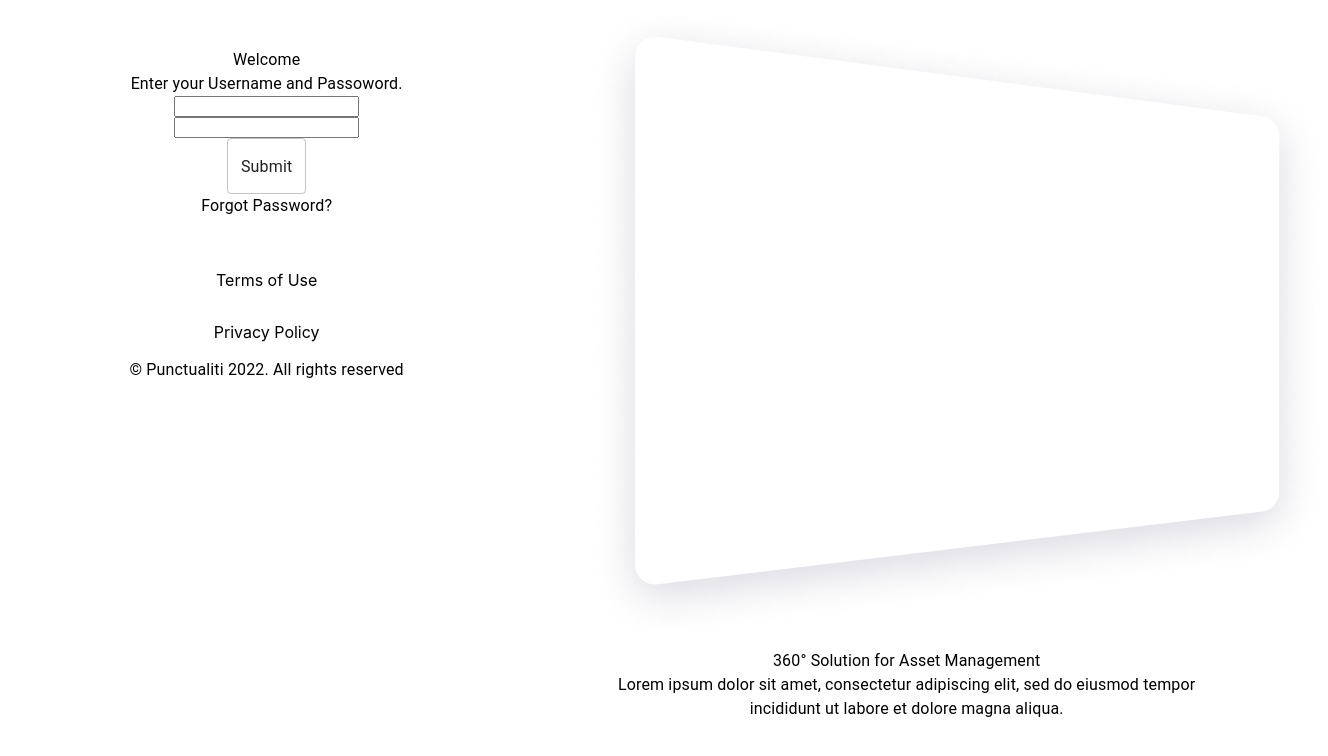
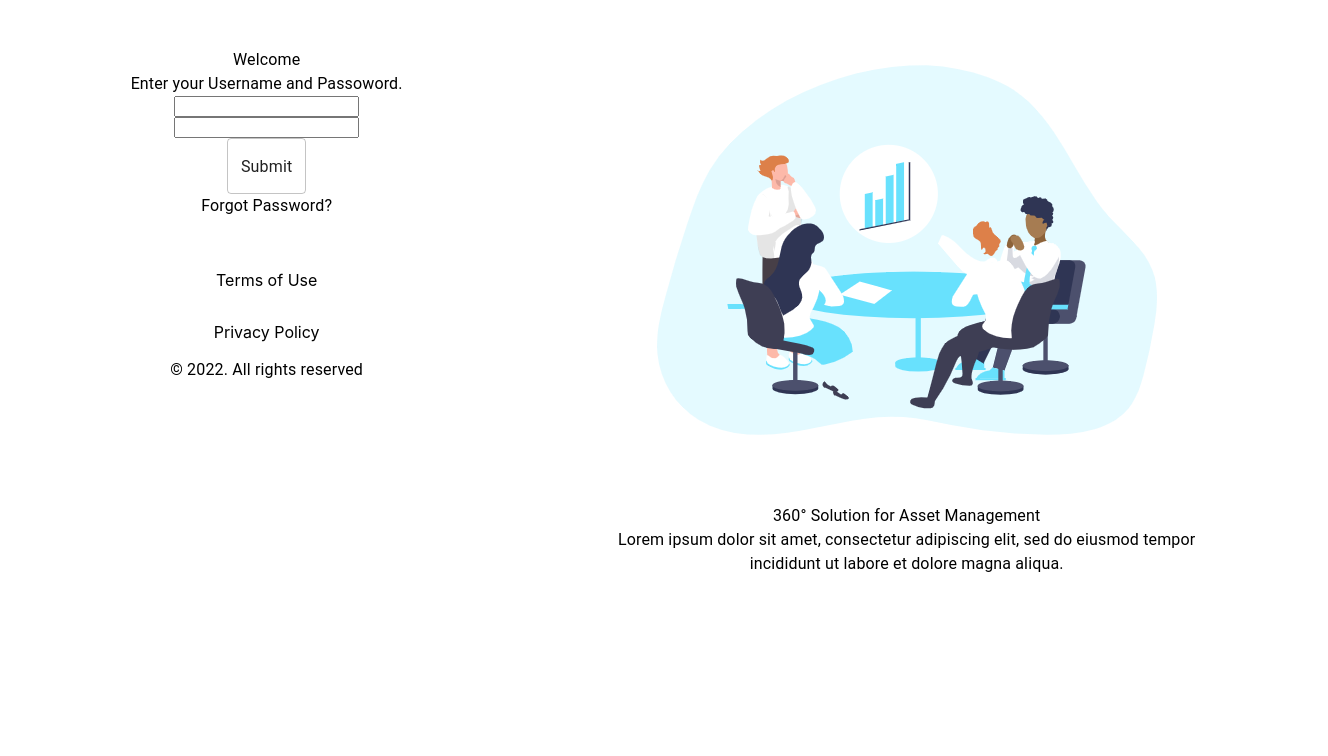
Before and after one commit to pr-a-s-h-a-n-t/DashBoard-UI, a React (Create React App) app in the folder dashboard/: page / in a window 1280 px wide. Shown: the top 756 px of the page, 1328 px wide, since content can reach past the window. Built offline with nearby package versions, Linux system fonts and the light colour scheme.

Commit message:
logo_changed in login page

```diff
--- a/dashboard/src/components/loginpage/index.js
+++ b/dashboard/src/components/loginpage/index.js
@@ -1,7 +1,7 @@
 import React, { useState } from "react";
 import { Button, Grid, TextField, Typography } from "@mui/material";
 import "./login.css";
-import login_page_side from "../../assets/login_page_side.png";
+import workplace from "../../assets/workplace.png";
 import { useNavigate } from "react-router-dom";
 import { ToastContainer, toast } from "react-toastify";
 
@@ -105,13 +105,13 @@ function Index() {
             {" "}
             <p> Privacy Policy</p>{" "}
           </span>
-          <Typography>© Punctualiti 2022. All rights reserved</Typography>
+          <Typography>© 2022. All rights reserved</Typography>
         </Grid>
       </Grid>
 
       <Grid item sm={12} md={6}>
         <div className="_img_container">
-          <img src={login_page_side} alt="" />
+          <img src={workplace} alt="" />
         </div>
         <Typography>360° Solution for Asset Management</Typography>
         <Typography>
```
Also changed, not shown: dashboard/src/assets/workplace.png (added).
